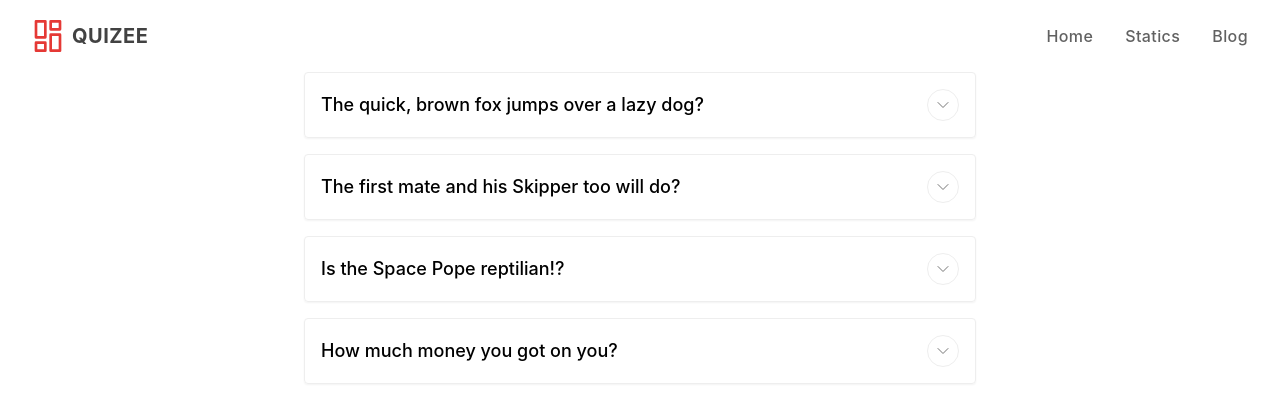
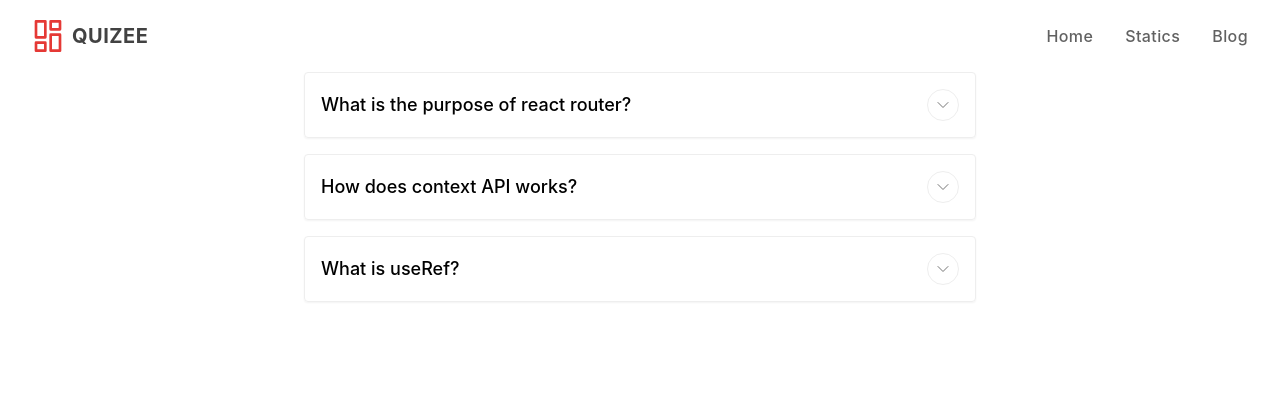
Before and after one commit to summenurfatema/quiz_a9, a React (Create React App) app: page /blog in a window 1280 px wide. Shown: the top 420 px of the page. Built offline with nearby package versions, Linux system fonts and the light colour scheme.

Commit message:
blog added

```diff
--- a/src/components/Blog.js
+++ b/src/components/Blog.js
@@ -48,21 +48,14 @@ const Blog = () => {
             <div class="max-w-xl md:mx-auto sm:text-center lg:max-w-2xl">
 
                 <div class="space-y-4">
-                    <Item title="The quick, brown fox jumps over a lazy dog?">
-                        Sed ut perspiciatis unde omnis iste natus error sit voluptatem
-                        accusantium doloremque rem aperiam, eaque ipsa quae.
+                    <Item title="What is the purpose of react router?">
+                        React Router is a standerd library for routing in React ,which contains different roots/components and allow to changing the webpage's URL and keep the UI in sync with URL.
                     </Item>
-                    <Item title="The first mate and his Skipper too will do?">
-                        Sed ut perspiciatis unde omnis iste natus error sit voluptatem
-                        accusantium doloremque rem aperiam, eaque ipsa quae.
+                    <Item title="How does context API works?">
+                        Context API is like moving 'props'(properties) from grandparent to child to parent and so on.It's alternative name is 'Prop driling'. By using it we can share data from one component to other components very easily.
                     </Item>
-                    <Item title="Is the Space Pope reptilian!?">
-                        Sed ut perspiciatis unde omnis iste natus error sit voluptatem
-                        accusantium doloremque rem aperiam, eaque ipsa quae.
-                    </Item>
-                    <Item title="How much money you got on you?">
-                        Sed ut perspiciatis unde omnis iste natus error sit voluptatem
-                        accusantium doloremque rem aperiam, eaque ipsa quae.
+                    <Item title="What is useRef?">
+                        useRef is like a box that can hold multable value in its current properties.useRef creates a plain JavaScript object.The returned object will presist for the full lifetime of the component.
                     </Item>
                 </div>
 
```
